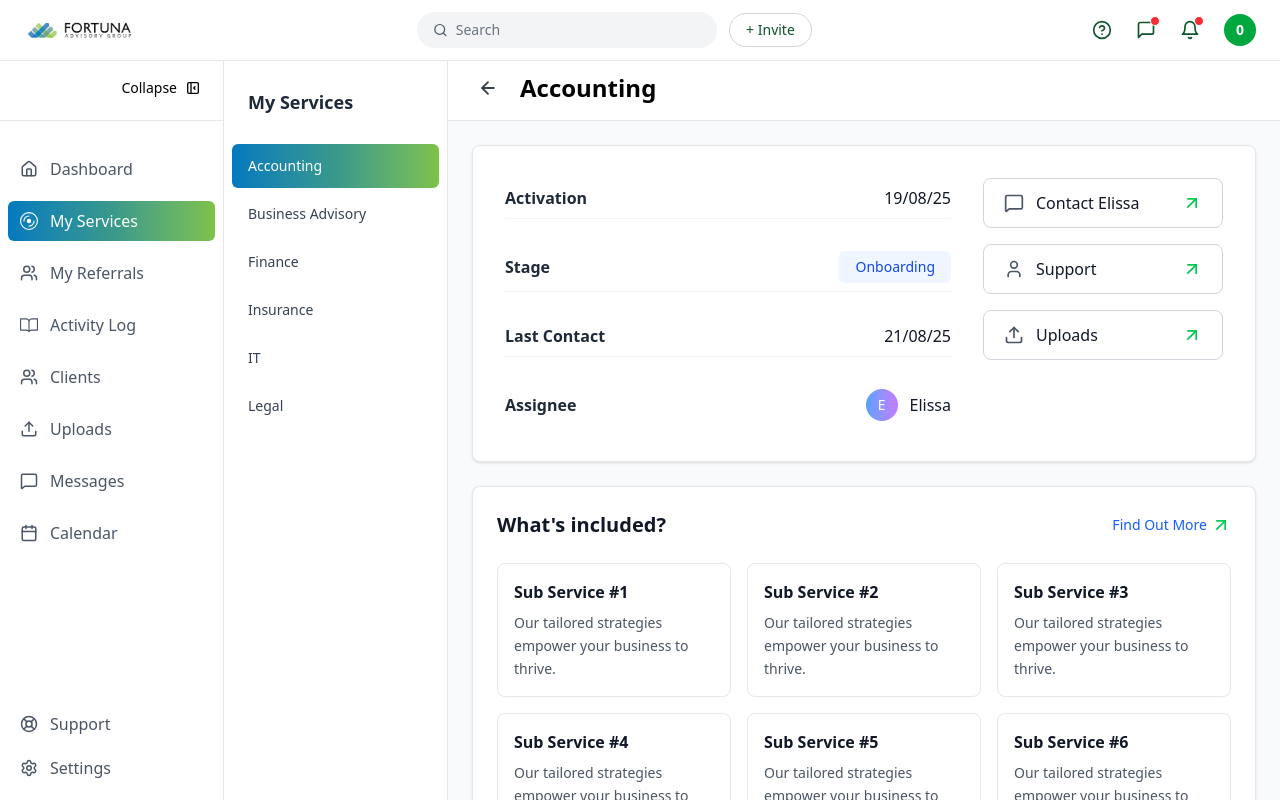
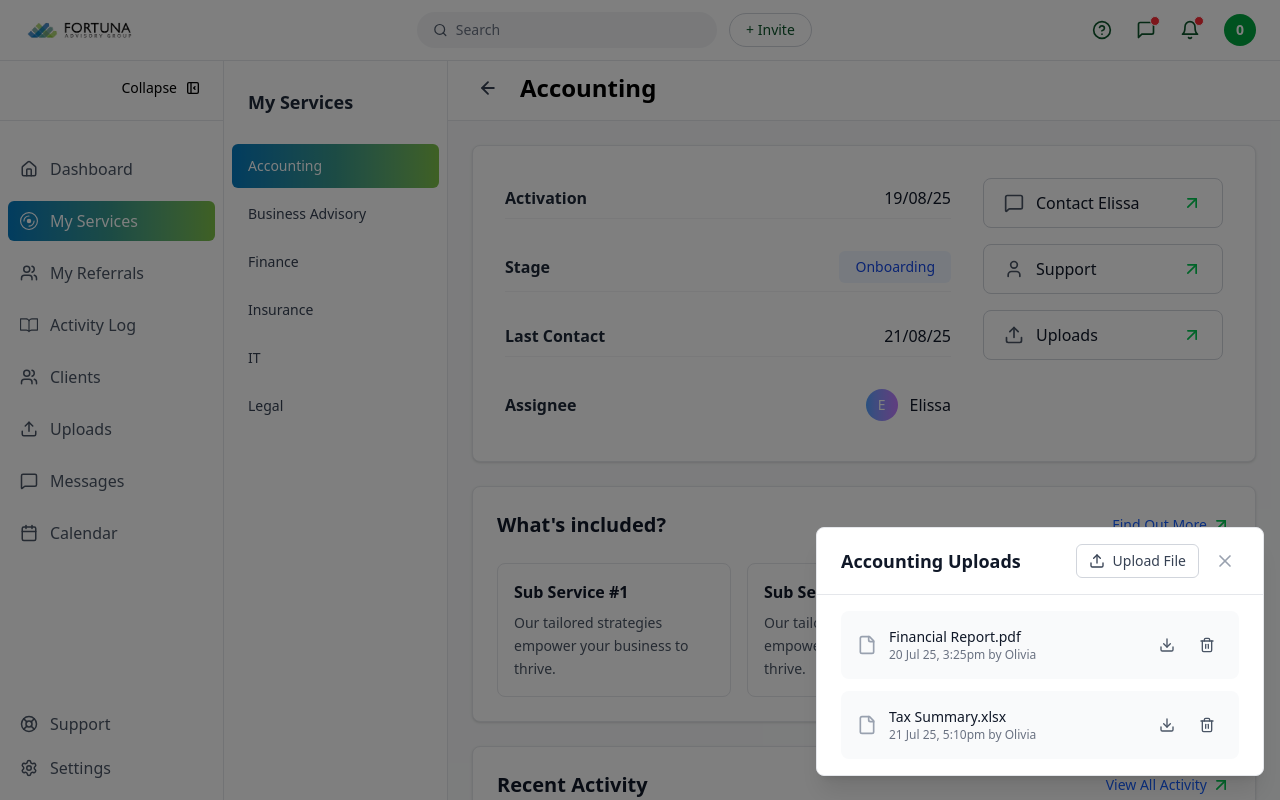
Before and after one commit to Narsingh-841/FortunaReferal, a React (Vite) app: page /services/accounting in a window 1280 px wide. Both pictures are taken after a click on the button "Uploads". Shown: the top 800 px of the page. Built offline with nearby package versions, Linux system fonts and the light colour scheme.

Commit message:
common component for service detail pages

```diff
--- a/src/App.tsx
+++ b/src/App.tsx
@@ -14,8 +14,8 @@ import ProfilePage from "./Profile/ProfilePage.tsx";
 import Settings from "./Settings/Settings.tsx";
 
 import ActivityLog from "./ActivityLog/ActivityLog.tsx";
-import ServicesSubSidebar from "./MyServices/ServicesSubSidebar.tsx";
-import AccountingPage from "./Accounting/Accounting.tsx";
+import AccountingPage from "./ServiceDetailsPage/Accounting/Accounting.tsx";
+import BusinessAdvisory from "./ServiceDetailsPage/BusinessAdvisory/BusinessAdvisory.tsx";
 
 
 function App() {
@@ -38,6 +38,7 @@ function App() {
 
           {/* Services routes - rendered in same layout */}
           <Route path="/services/accounting" element={<AccountingPage />} />
+          <Route path="/services/business-advisory" element={<BusinessAdvisory />} />
           <Route path="/activity-log" element={<ActivityLog />} />
           {/* Add more routes here */}
         </Route>
--- /dev/null
+++ b/src/ServiceDetailsPage/Accounting/Accounting.tsx
@@ -0,0 +1,37 @@
+import ServiceDetailsPage from "../ServiceDetailsPage";
+
+const AccountingPage = () => {
+  const includedServices = [
+    { title: "Sub Service #1", description: "Our tailored strategies empower your business to thrive." },
+    { title: "Sub Service #2", description: "Our tailored strategies empower your business to thrive." },
+    { title: "Sub Service #3", description: "Our tailored strategies empower your business to thrive." },
+  ];
+
+  const recentActivities = [
+    { service: "Accounting", activity: "Tax", date: "19/08/25", time: "1:00 PM", assignee: "Elissa" },
+    { service: "Accounting", activity: "Audit", date: "20/08/25", time: "4:00 PM", assignee: "Elissa" },
+  ];
+
+  const uploadItems = [
+    { id: "1", name: "Financial Report.pdf", date: "20 Jul 25, 3:25pm", uploadedBy: "Olivia" },
+    { id: "2", name: "Tax Summary.xlsx", date: "21 Jul 25, 5:10pm", uploadedBy: "Olivia" },
+  ];
+
+  return (
+    <ServiceDetailsPage
+      serviceName="Accounting"
+      activationDate="19/08/25"
+      stage="Onboarding"
+      lastContact="21/08/25"
+      assignee={{ name: "Elissa", initial: "E" }}
+      includedServices={includedServices}
+      recentActivities={recentActivities}
+      uploadItems={uploadItems}
+      onUpload={(file) => console.log("Uploading:", file.name)}
+      onDownload={(id) => console.log("Downloading file with id:", id)}
+      onDelete={(id) => console.log("Deleting file with id:", id)}
+    />
+  );
+};
+
+export default AccountingPage;
--- /dev/null
+++ b/src/ServiceDetailsPage/BusinessAdvisory/BusinessAdvisory.tsx
@@ -0,0 +1,37 @@
+import ServiceDetailsPage from "../ServiceDetailsPage";
+
+const BusinessAdvisory = () => {
+  const includedServices = [
+    { title: "Sub Service #1", description: "Our tailored strategies empower your business to thrive." },
+    { title: "Sub Service #2", description: "Our tailored strategies empower your business to thrive." },
+    { title: "Sub Service #3", description: "Our tailored strategies empower your business to thrive." },
+  ];
+
+  const recentActivities = [
+    { service: "Accounting", activity: "Tax", date: "19/08/25", time: "1:00 PM", assignee: "Elissa" },
+    { service: "Accounting", activity: "Audit", date: "20/08/25", time: "4:00 PM", assignee: "Elissa" },
+  ];
+
+  const uploadItems = [
+    { id: "1", name: "Financial Report.pdf", date: "20 Jul 25, 3:25pm", uploadedBy: "Olivia" },
+    { id: "2", name: "Tax Summary.xlsx", date: "21 Jul 25, 5:10pm", uploadedBy: "Olivia" },
+  ];
+
+  return (
+    <ServiceDetailsPage
+      serviceName="Business Advisory"
+      activationDate="19/08/25"
+      stage="Onboarding"
+      lastContact="21/08/25"
+      assignee={{ name: "Elissa", initial: "E" }}
+      includedServices={includedServices}
+      recentActivities={recentActivities}
+      uploadItems={uploadItems}
+      onUpload={(file) => console.log("Uploading:", file.name)}
+      onDownload={(id) => console.log("Downloading file with id:", id)}
+      onDelete={(id) => console.log("Deleting file with id:", id)}
+    />
+  );
+};
+
+export default BusinessAdvisory;
--- a/src/Accounting/Accounting.tsx
+++ b/src/ServiceDetailsPage/ServiceDetailsPage.tsx
@@ -1,51 +1,104 @@
-import { MessageSquare, Upload, User, ArrowUpRight } from "lucide-react";
+import { ArrowUpRight, MessageSquare, Upload, User } from "lucide-react";
+import { useState } from "react";
+import UploadModal from "../UploadModal/UploadModal";
 
-const AccountingPage = () => {
+interface UploadItem {
+  id: string;
+  name: string;
+  date: string;
+  uploadedBy: string;
+}
+
+interface IncludedService {
+  title: string;
+  description: string;
+}
+
+interface Activity {
+  service: string;
+  activity: string;
+  date: string;
+  time: string;
+  assignee: string;
+}
+
+interface Assignee {
+  name: string;
+  initial: string;
+}
+
+interface ServiceDetailsPageProps {
+  serviceName: string;
+  activationDate: string;
+  stage: string;
+  lastContact: string;
+  assignee: Assignee;
+  includedServices: IncludedService[];
+  recentActivities: Activity[];
+  uploadItems: UploadItem[];
+  onUpload: (file: File) => void;
+  onDownload: (id: string) => void;
+  onDelete: (id: string) => void;
+}
+
+const ServiceDetailsPage: React.FC<ServiceDetailsPageProps> = ({
+  serviceName,
+  activationDate,
+  stage,
+  lastContact,
+  assignee,
+  includedServices,
+  recentActivities,
+  uploadItems,
+  onUpload,
+  onDownload,
+  onDelete,
+}) => {
+  const [isModalOpen, setIsModalOpen] = useState(false);
+
   return (
     <div className="p-6 bg-gray-50 min-h-full">
       {/* Service Details Card */}
       <div className="bg-white rounded-lg shadow-sm border border-gray-200 p-8 mb-6">
         <div className="grid grid-cols-1 lg:grid-cols-[1fr_auto] gap-8">
-          {/* Left side - Info */}
+          {/* Left Info */}
           <div className="space-y-6">
             <div className="flex items-center justify-between py-2 border-b border-gray-100">
               <label className="text-base font-semibold text-gray-800">Activation</label>
-              <p className="text-base text-gray-900">19/08/25</p>
+              <p className="text-base text-gray-900">{activationDate}</p>
             </div>
 
             <div className="flex items-center justify-between py-2 border-b border-gray-100">
               <label className="text-base font-semibold text-gray-800">Stage</label>
-              <div>
-                <span className="text-sm bg-blue-50 text-blue-700 inline-block px-4 py-1.5 rounded-md font-medium">
-                  Onboarding
-                </span>
-              </div>
+              <span className="text-sm bg-blue-50 text-blue-700 px-4 py-1.5 rounded-md font-medium">
+                {stage}
+              </span>
             </div>
 
             <div className="flex items-center justify-between py-2 border-b border-gray-100">
               <label className="text-base font-semibold text-gray-800">Last Contact</label>
-              <p className="text-base text-gray-900">21/08/25</p>
+              <p className="text-base text-gray-900">{lastContact}</p>
             </div>
 
             <div className="flex items-center justify-between py-2">
               <label className="text-base font-semibold text-gray-800">Assignee</label>
               <div className="flex items-center gap-3">
                 <div className="w-8 h-8 rounded-full bg-gradient-to-r from-blue-400 to-purple-400 flex items-center justify-center text-white text-sm font-medium">
-                  E
+                  {assignee.initial}
                 </div>
-                <span className="text-base text-gray-900 font-medium">Elissa</span>
+                <span className="text-base text-gray-900 font-medium">{assignee.name}</span>
               </div>
             </div>
           </div>
 
-          {/* Right side - Action buttons */}
+          {/* Right Actions */}
           <div className="flex flex-col gap-4 lg:min-w-[240px]">
             <button className="flex items-center justify-between gap-3 px-5 py-3 border border-gray-300 rounded-lg hover:bg-gray-50 transition-colors w-full">
               <div className="flex items-center gap-3">
                 <MessageSquare size={20} className="text-gray-600" />
-                <span className="text-base font-medium text-gray-900">Contact Elissa</span>
+                <span className="text-base font-medium text-gray-900">Contact {assignee.name}</span>
               </div>
-              <ArrowUpRight size={20} className="text-green-500 flex-shrink-0" />
+              <ArrowUpRight size={20} className="text-green-500" />
             </button>
 
             <button className="flex items-center justify-between gap-3 px-5 py-3 border border-gray-300 rounded-lg hover:bg-gray-50 transition-colors w-full">
@@ -53,42 +106,35 @@ const AccountingPage = () => {
                 <User size={20} className="text-gray-600" />
                 <span className="text-base font-medium text-gray-900">Support</span>
               </div>
-              <ArrowUpRight size={20} className="text-green-500 flex-shrink-0" />
+              <ArrowUpRight size={20} className="text-green-500" />
             </button>
 
-            <button className="flex items-center justify-between gap-3 px-5 py-3 border border-gray-300 rounded-lg hover:bg-gray-50 transition-colors w-full">
+            <button
+              onClick={() => setIsModalOpen(true)}
+              className="flex items-center justify-between gap-3 px-5 py-3 border border-gray-300 rounded-lg hover:bg-gray-50 transition-colors w-full"
+            >
               <div className="flex items-center gap-3">
                 <Upload size={20} className="text-gray-600" />
                 <span className="text-base font-medium text-gray-900">Uploads</span>
               </div>
-              <ArrowUpRight size={20} className="text-green-500 flex-shrink-0" />
+              <ArrowUpRight size={20} className="text-green-500" />
             </button>
           </div>
         </div>
       </div>
 
-      {/* What's Included Section */}
+      {/* What's Included */}
       <div className="bg-white rounded-lg shadow-sm border border-gray-200 p-6 mb-6">
         <div className="flex items-center justify-between mb-6">
           <h2 className="text-xl font-semibold text-gray-900">What's included?</h2>
           <button className="text-sm font-medium text-blue-600 hover:text-blue-700 flex items-center gap-1">
             Find Out More
-            <ArrowUpRight size={20} className="text-green-500 flex-shrink-0" />
+            <ArrowUpRight size={20} className="text-green-500" />
           </button>
         </div>
 
         <div className="grid grid-cols-1 md:grid-cols-2 lg:grid-cols-3 gap-4">
-          {[
-            { title: "Sub Service #1", description: "Our tailored strategies empower your business to thrive." },
-            { title: "Sub Service #2", description: "Our tailored strategies empower your business to thrive." },
-            { title: "Sub Service #3", description: "Our tailored strategies empower your business to thrive." },
-            { title: "Sub Service #4", description: "Our tailored strategies empower your business to thrive." },
-            { title: "Sub Service #5", description: "Our tailored strategies empower your business to thrive." },
-            { title: "Sub Service #6", description: "Our tailored strategies empower your business to thrive." },
-            { title: "Sub Service #7", description: "Our tailored strategies empower your business to thrive." },
-            { title: "Sub Service #8", description: "Our tailored strategies empower your business to thrive." },
-            { title: "Sub Service #9", description: "Our tailored strategies empower." },
-          ].map((service, index) => (
+          {includedServices.map((service, index) => (
             <div
               key={index}
               className="p-4 bg-white rounded-lg border border-gray-200 hover:shadow-sm transition-shadow"
@@ -100,17 +146,16 @@ const AccountingPage = () => {
         </div>
       </div>
 
-      {/* Recent Activity Section */}
+      {/* Recent Activity */}
       <div className="bg-white rounded-lg shadow-sm border border-gray-200 p-6">
         <div className="flex items-center justify-between mb-6">
           <h2 className="text-xl font-semibold text-gray-900">Recent Activity</h2>
           <button className="text-sm font-medium text-blue-600 hover:text-blue-700 flex items-center gap-1">
             View All Activity
-            <ArrowUpRight size={20} className="text-green-500 flex-shrink-0" />
+            <ArrowUpRight size={20} className="text-green-500" />
           </button>
         </div>
 
-        {/* Desktop: Table View */}
         <div className="overflow-x-auto">
           <table className="w-full">
             <thead>
@@ -123,12 +168,7 @@ const AccountingPage = () => {
               </tr>
             </thead>
             <tbody>
-              {[
-                { service: "Accounting", activity: "Tax", date: "19/08/25", time: "1:00 PM" },
-                { service: "Accounting", activity: "Tax", date: "19/08/25", time: "1:00 PM" },
-                { service: "Accounting", activity: "Tax", date: "19/08/25", time: "1:00 PM" },
-                { service: "Accounting", activity: "Tax", date: "19/08/25", time: "1:00 PM" },
-              ].map((activity, index) => (
+              {recentActivities.map((activity, index) => (
                 <tr
                   key={index}
                   className={`border-b border-gray-100 ${
@@ -139,13 +179,11 @@ const AccountingPage = () => {
                   <td className="py-3.5 px-4 text-sm text-gray-900">{activity.activity}</td>
                   <td className="py-3.5 px-4 text-sm text-gray-900">{activity.date}</td>
                   <td className="py-3.5 px-4 text-sm text-gray-900">{activity.time}</td>
-                  <td className="py-3.5 px-4">
-                    <div className="flex items-center gap-2">
-                      <div className="w-6 h-6 rounded-full bg-gradient-to-r from-blue-400 to-purple-400 flex items-center justify-center text-white text-xs font-medium">
-                        E
-                      </div>
-                      <span className="text-sm text-gray-900">Elissa</span>
+                  <td className="py-3.5 px-4 flex items-center gap-2">
+                    <div className="w-6 h-6 rounded-full bg-gradient-to-r from-blue-400 to-purple-400 flex items-center justify-center text-white text-xs font-medium">
+                      {activity.assignee.charAt(0)}
                     </div>
+                    <span className="text-sm text-gray-900">{activity.assignee}</span>
                   </td>
                 </tr>
               ))}
@@ -153,8 +191,19 @@ const AccountingPage = () => {
           </table>
         </div>
       </div>
+
+      {/* Upload Modal */}
+      <UploadModal
+        isOpen={isModalOpen}
+        onClose={() => setIsModalOpen(false)}
+        title={`${serviceName} Uploads`}
+        items={uploadItems}
+        onUpload={onUpload}
+        onDownload={onDownload}
+        onDelete={onDelete}
+      />
     </div>
   );
 };
 
-export default AccountingPage;
+export default ServiceDetailsPage;
--- /dev/null
+++ b/src/UploadModal/UploadModal.tsx
@@ -0,0 +1,159 @@
+import React, { useEffect, useState } from "react";
+import { Upload, X, Download, Trash2, File } from "lucide-react";
+
+interface UploadItem {
+  id: string;
+  name: string;
+  date: string;
+  uploadedBy: string;
+}
+
+interface UploadModalProps {
+  isOpen: boolean;
+  onClose: () => void;
+  title?: string;
+  items?: UploadItem[];
+  onUpload?: (file: File) => void;
+  onDownload?: (id: string) => void;
+  onDelete?: (id: string) => void;
+}
+
+const UploadModal: React.FC<UploadModalProps> = ({
+  isOpen,
+  onClose,
+  title = "Uploads",
+  items = [],
+  onUpload,
+  onDownload,
+  onDelete,
+}) => {
+  const [uploadItems, setUploadItems] = useState<UploadItem[]>(items);
+
+  // 🧠 Disable background scroll when modal is open
+  useEffect(() => {
+    if (isOpen) {
+      document.body.style.overflow = "hidden";
+    } else {
+      document.body.style.overflow = "auto";
+    }
+    return () => {
+      document.body.style.overflow = "auto";
+    };
+  }, [isOpen]);
+
+  const handleFileUpload = (e: React.ChangeEvent<HTMLInputElement>) => {
+    const file = e.target.files?.[0];
+    if (file && onUpload) {
+      onUpload(file);
+      const newItem: UploadItem = {
+        id: Date.now().toString(),
+        name: file.name,
+        date: new Date().toLocaleString("en-GB", {
+          day: "2-digit",
+          month: "short",
+          year: "2-digit",
+          hour: "2-digit",
+          minute: "2-digit",
+        }),
+        uploadedBy: "Current User",
+      };
+      setUploadItems([...uploadItems, newItem]);
+    }
+  };
+
+  const handleDownload = (id: string) => onDownload?.(id);
+  const handleDelete = (id: string) => {
+    onDelete?.(id);
+    setUploadItems(uploadItems.filter((item) => item.id !== id));
+  };
+
+  if (!isOpen) return null;
+
+  return (
+    <div
+      className={`fixed inset-0 z-50 flex items-end justify-end transition-all duration-300 ${
+        isOpen ? "visible bg-black/50" : "invisible bg-transparent"
+      }`}
+      onClick={onClose}
+    >
+      {/* Modal Container */}
+      <div
+        onClick={(e) => e.stopPropagation()}
+        className={`transform transition-all duration-300 ease-out bg-white rounded-lg shadow-xl w-full max-w-md mx-4 mb-6 flex flex-col border border-gray-200 ${
+          isOpen ? "translate-y-0 opacity-100" : "translate-y-10 opacity-0"
+        }`}
+      >
+        {/* Header */}
+        <div className="flex items-center justify-between px-6 py-4 border-b border-gray-200 flex-shrink-0">
+          <h2 className="text-lg font-semibold text-gray-900">{title}</h2>
+          <div className="flex items-center gap-3">
+            <label className="flex items-center gap-2 px-3 py-1.5 text-sm font-medium text-gray-700 bg-white border border-gray-300 rounded-md hover:bg-gray-50 cursor-pointer transition-colors">
+              <Upload className="w-4 h-4" />
+              Upload File
+              <input
+                type="file"
+                className="hidden"
+                onChange={handleFileUpload}
+              />
+            </label>
+            <button
+              onClick={onClose}
+              className="p-1 text-gray-400 hover:text-gray-600 transition-colors"
+            >
+              <X className="w-5 h-5" />
+            </button>
+          </div>
+        </div>
+
+        {/* Scrollable File List */}
+        <div className="flex-1 overflow-y-auto px-6 py-4 max-h-[400px]">
+          {uploadItems.length === 0 ? (
+            <div className="flex flex-col items-center justify-center py-12 text-gray-400">
+              <File className="w-16 h-16 mb-3" />
+              <p className="text-sm">No files uploaded yet</p>
+            </div>
+          ) : (
+            <div className="space-y-3">
+              {uploadItems.map((item) => (
+                <div
+                  key={item.id}
+                  className="flex items-center justify-between p-4 bg-gray-50 rounded-lg hover:bg-gray-100 transition-colors"
+                >
+                  <div className="flex items-center gap-3 flex-1 min-w-0">
+                    <File className="w-5 h-5 text-gray-400 flex-shrink-0" />
+                    <div className="flex-1 min-w-0">
+                      <p className="text-sm font-medium text-gray-900 truncate">
+                        {item.name}
+                      </p>
+                      <p className="text-xs text-gray-500">
+                        {item.date} by {item.uploadedBy}
+                      </p>
+                    </div>
+                  </div>
+                  <div className="flex items-center gap-2 ml-4">
+                    <button
+                      onClick={() => handleDownload(item.id)}
+                      className="p-2 text-gray-600 hover:text-gray-900 hover:bg-gray-200 rounded transition-colors"
+                      title="Download"
+                    >
+                      <Download className="w-4 h-4" />
+                    </button>
+                    <button
+                      onClick={() => handleDelete(item.id)}
+                      className="p-2 text-gray-600 hover:text-red-600 hover:bg-red-50 rounded transition-colors"
+                      title="Delete"
+                    >
+                      <Trash2 className="w-4 h-4" />
+                    </button>
+                  </div>
+                </div>
+              ))}
+            </div>
+          )}
+        </div>
+      </div>
+    </div>
+  );
+};
+
+export default UploadModal;
```
